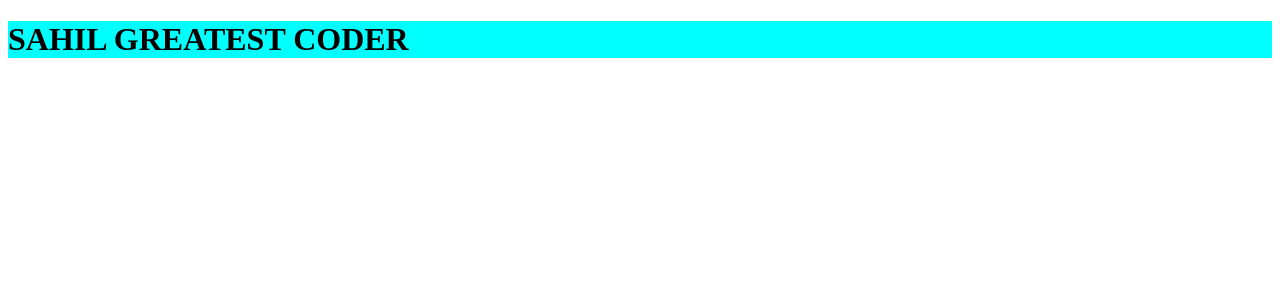
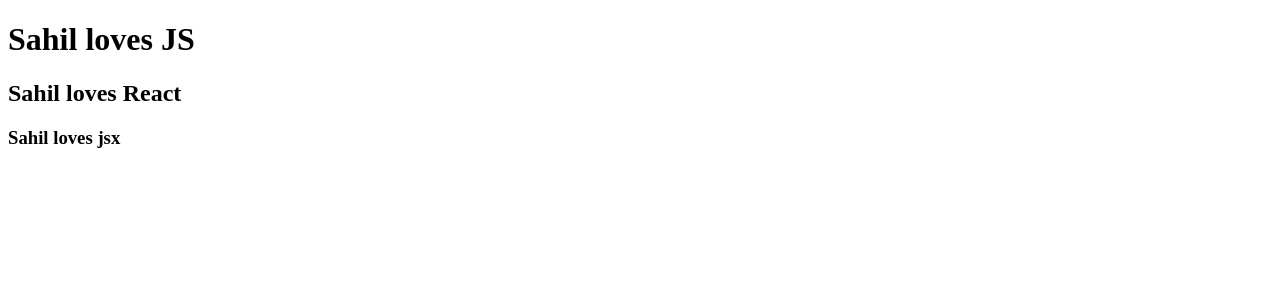
Before and after one commit to sahilrasal19/React, a React (Vite) app: page / in a window 1280 px wide. Shown: the top 300 px of the page. Built offline with nearby package versions, Linux system fonts and the light colour scheme.

Commit message:
3rd Episode

```diff
--- a/App.js
+++ b/App.js
@@ -1,33 +1,18 @@
 import React from "react";
 import { createRoot } from "react-dom/client";
 
-const heading = React.createElement(
-    "h1", //tag creation
-    {id : "heading" , xyz : "sahil"}, // used to define attributes
-    "SAHIL GREATEST CODER" //text content or what we want inside the tag can be text,another element anything
-); //creates object and html tag for react
+const Heading2 = () => (
+        <div>
+                <h2>Sahil loves React</h2>
+                <h3>Sahil loves jsx</h3>
+        </div>
+)
+const Heading1 = () => (
+        <div>
+                <h1>Sahil loves JS</h1>
+                <Heading2/>
+        </div>
+)
 
-        const root = createRoot(document.getElementById("root")); //creates a root where all react dom manipulations take place
-        root.render(heading); //converts the object created by React.createElement into html tag that the browser can understand
-        // basically putting tag into our html page
-        // and also if another tag is written inside div tag in html then this render replaces that with the react made tags only inside the created root
-
-const parent = React.createElement(
-    "div",
-    {id : "parent1"},
-             React.createElement( //we can give child as third argument i.e another element
-    "div",
-    {id : "child1"},
-            [React.createElement( // if we want to have siblings we need to create array of those tags
-    "h1",
-    {id : "sibling1"},
-    "heading 1 baby"
-    ),
-            React.createElement(
-    "h2",
-    {id : "sibling2"},
-    "heading 2 baby"
-    )],
-    )
-
-)
+const root = createRoot(document.getElementById("root"));
+root.render(<Heading1/>);
--- a/index.html
+++ b/index.html
@@ -8,19 +8,11 @@
     <link rel="stylesheet" href="./index.css">
 </head>
 <body>
-    <div id="root"></div>
-
-
-
-
+    <div id="root">
+        NOT RENDERED
+    </div>
 
         <script type="module" src="./App.js"></script>
 
-
-
-
-
-
-
 </body>
 </html>
--- a/package.json
+++ b/package.json
@@ -3,6 +3,8 @@
   "version": "1.0.0",
   "description": "React by Sahil Rasal",
   "scripts": {
+    "start": "parcel index.html",
+    "build": "parcel build index.html",
     "test": "jest"
   },
   "repository": {
```
